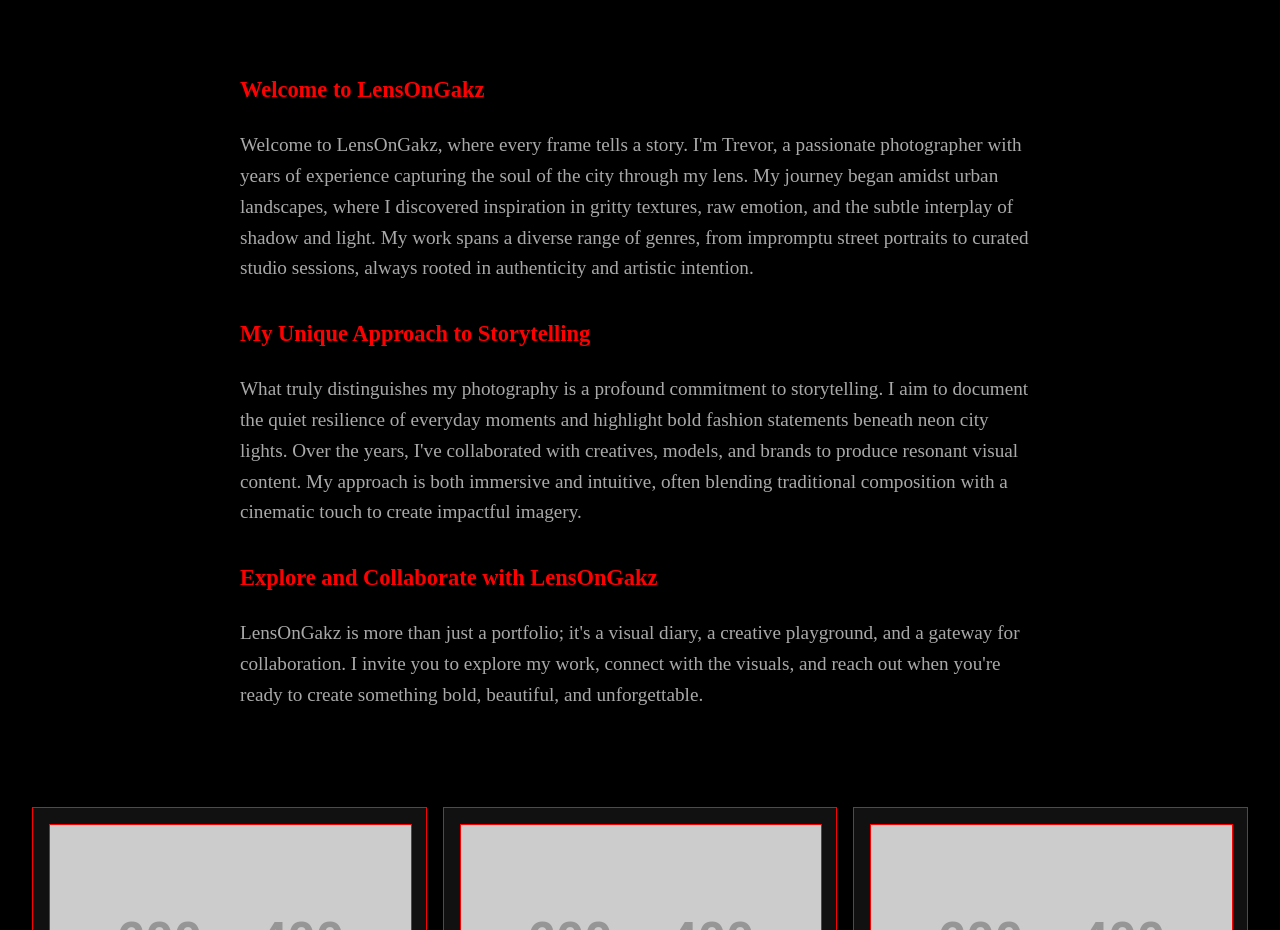
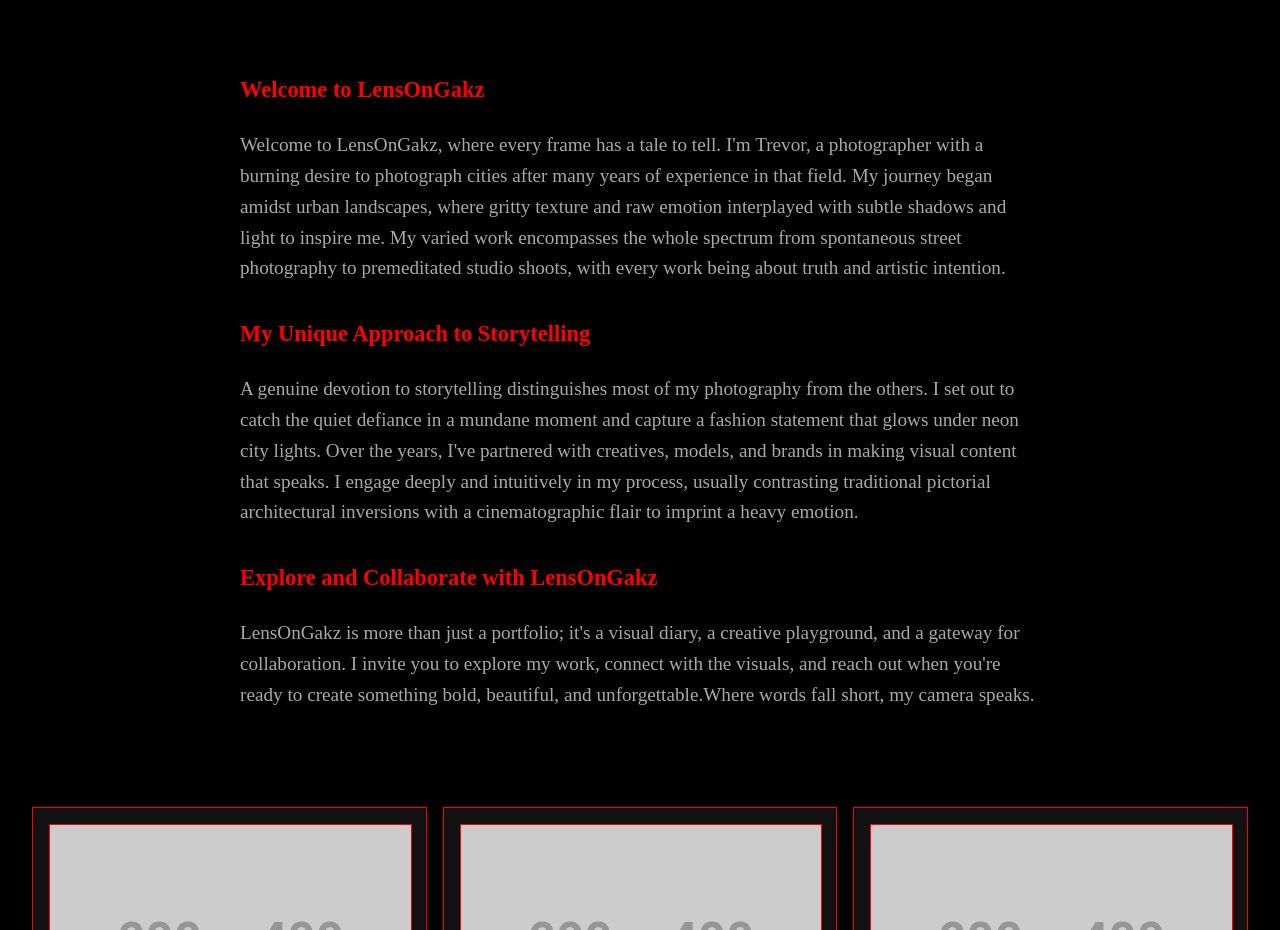
Before and after one commit to LensOnGakz/lensongakz.github.io, a plain HTML site: page index.html in a window 1280 px wide. Shown: the part 840-1770 px from the top of the page. Drawn offline with Linux system fonts and the light colour scheme; placeholder pictures from the web are drawn by us.

Commit message:
Update index.html

```diff
--- a/index.html
+++ b/index.html
@@ -130,13 +130,13 @@
 
   <section class="intro">
     <h3>Welcome to LensOnGakz</h3>
-    <p>Welcome to LensOnGakz, where every frame tells a story. I'm Trevor, a passionate photographer with years of experience capturing the soul of the city through my lens. My journey began amidst urban landscapes, where I discovered inspiration in gritty textures, raw emotion, and the subtle interplay of shadow and light. My work spans a diverse range of genres, from impromptu street portraits to curated studio sessions, always rooted in authenticity and artistic intention.</p>
+    <p>Welcome to LensOnGakz, where every frame has a tale to tell. I'm Trevor, a photographer with a burning desire to photograph cities after many years of experience in that field. My journey began amidst urban landscapes, where gritty texture and raw emotion interplayed with subtle shadows and light to inspire me. My varied work encompasses the whole spectrum from spontaneous street photography to premeditated studio shoots, with every work being about truth and artistic intention.</p>
 
     <h3>My Unique Approach to Storytelling</h3>
-    <p>What truly distinguishes my photography is a profound commitment to storytelling. I aim to document the quiet resilience of everyday moments and highlight bold fashion statements beneath neon city lights. Over the years, I've collaborated with creatives, models, and brands to produce resonant visual content. My approach is both immersive and intuitive, often blending traditional composition with a cinematic touch to create impactful imagery.</p>
+    <p>A genuine devotion to storytelling distinguishes most of my photography from the others. I set out to catch the quiet defiance in a mundane moment and capture a fashion statement that glows under neon city lights. Over the years, I've partnered with creatives, models, and brands in making visual content that speaks. I engage deeply and intuitively in my process, usually contrasting traditional pictorial architectural inversions with a cinematographic flair to imprint a heavy emotion.</p>
 
     <h3>Explore and Collaborate with LensOnGakz</h3>
-    <p>LensOnGakz is more than just a portfolio; it's a visual diary, a creative playground, and a gateway for collaboration. I invite you to explore my work, connect with the visuals, and reach out when you're ready to create something bold, beautiful, and unforgettable.</p>
+    <p>LensOnGakz is more than just a portfolio; it's a visual diary, a creative playground, and a gateway for collaboration. I invite you to explore my work, connect with the visuals, and reach out when you're ready to create something bold, beautiful, and unforgettable.Where words fall short, my camera speaks.</p>
   </section>
 
   <section id="portfolio" class="portfolio">
```
